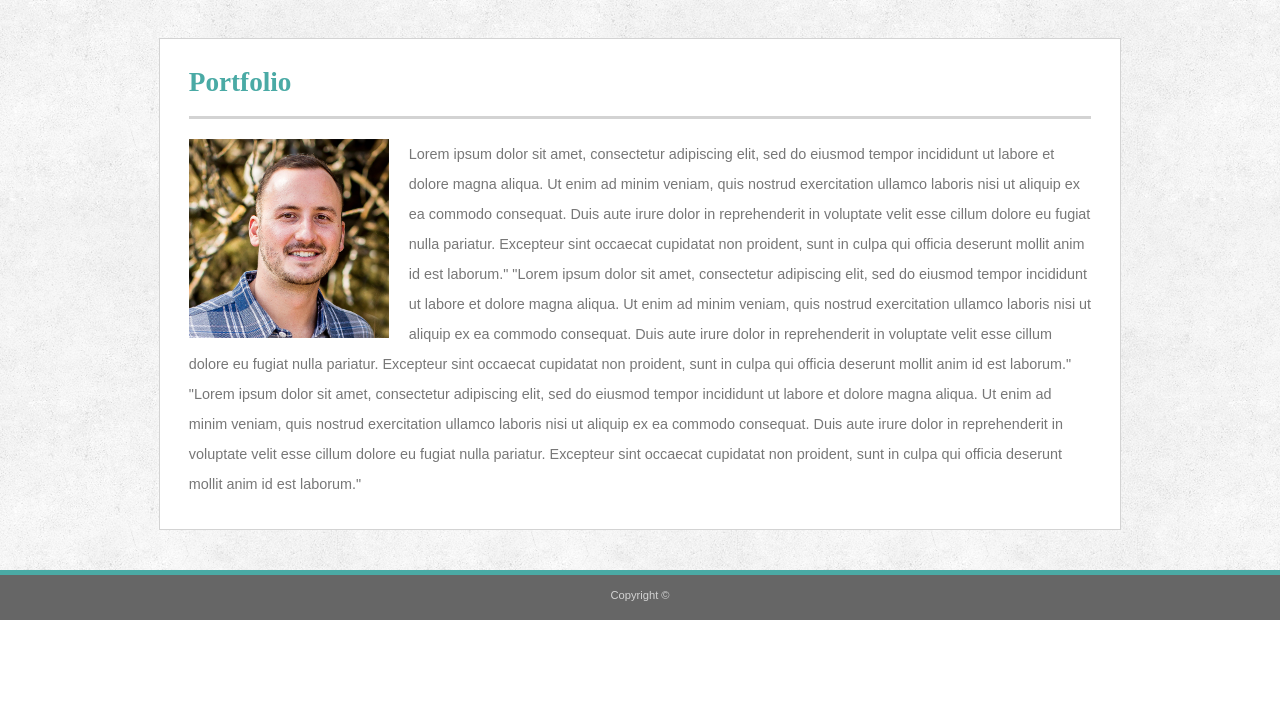
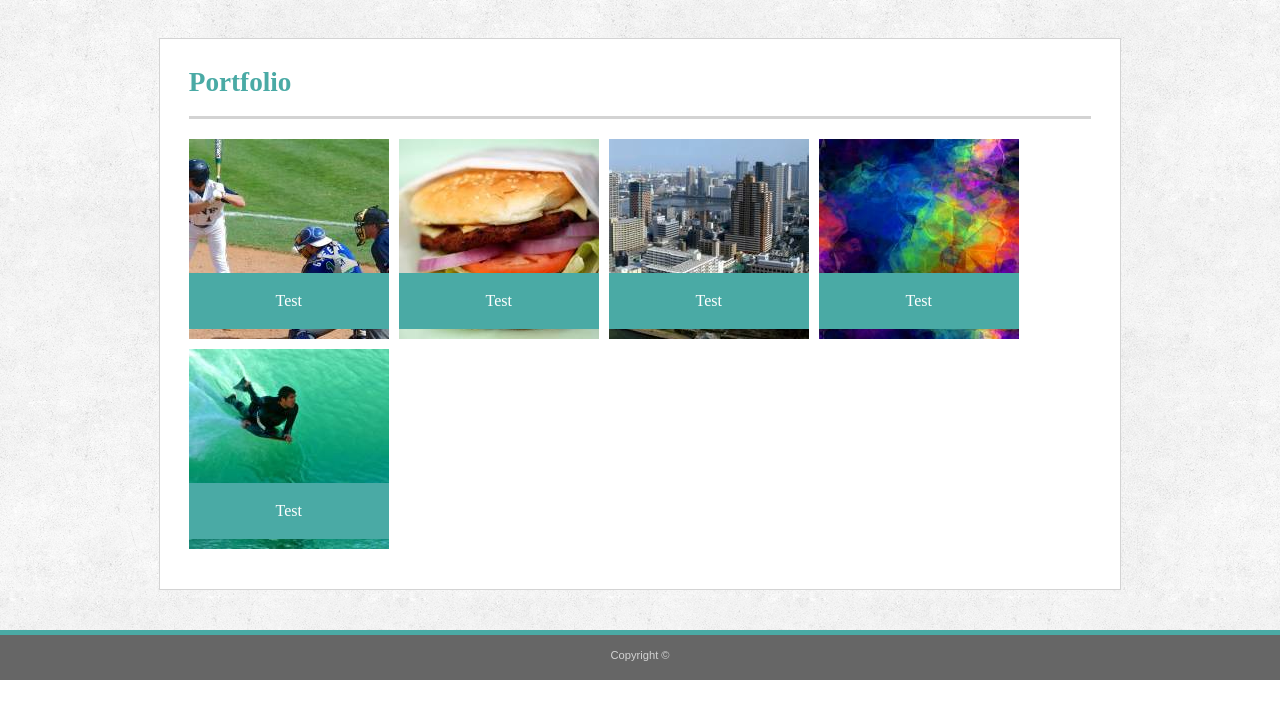
Before and after one commit to alexanderjbeal/Basic-Portfolio, a plain HTML site: page portfolio.html in a window 1280 px wide. Shown: the part 70-788 px from the top of the page. Drawn offline with Linux system fonts and the light colour scheme.

Commit message:
inital text/commit

```diff
--- a/assets/css/style.css
+++ b/assets/css/style.css
@@ -96,6 +96,84 @@ hr.content-hr {
     margin: 20px 0 20px 0;
 }
 
+/* PORTFOLIO PAGE */
+
+.portfolio-container {
+    display: table;
+    width: 100%;
+}
+
+div.portfolio-container div {
+    float: left;
+    margin: 0 10px 10px 0;
+}
+
+div.portfolio-img-ants {
+    width: 200px;
+    height: 200px;
+    background-image: url(https://alexanderjbeal.github.io/Basic-Portfolio/assets/images/ants.jpg);
+    background-size: cover;
+    background-repeat: no-repeat;
+    background-position: center;
+    position: relative;
+}
+div.portfolio-img-baseball {
+    width: 200px;
+    height: 200px;
+    background-image: url(https://alexanderjbeal.github.io/Basic-Portfolio/assets/images/baseball.jpg);
+    background-size: cover;
+    background-repeat: no-repeat;
+    background-position: center;
+    position: relative;
+}
+div.portfolio-img-burger {
+    width: 200px;
+    height: 200px;
+    background-image: url(https://alexanderjbeal.github.io/Basic-Portfolio/assets/images/burger.jpg);
+    background-size: cover;
+    background-repeat: no-repeat;
+    background-position: center;
+    position: relative;
+}
+div.portfolio-img-city {
+    width: 200px;
+    height: 200px;
+    background-image: url(https://alexanderjbeal.github.io/Basic-Portfolio/assets/images/city.jpg);
+    background-size: cover;
+    background-repeat: no-repeat;
+    background-position: center;
+    position: relative;
+}
+div.portfolio-img-colors {
+    width: 200px;
+    height: 200px;
+    background-image: url(https://alexanderjbeal.github.io/Basic-Portfolio/assets/images/colors.jpg);
+    background-size: cover;
+    background-repeat: no-repeat;
+    background-position: center;
+    position: relative;
+}
+div.portfolio-img-surf {
+    width: 200px;
+    height: 200px;
+    background-image: url(https://alexanderjbeal.github.io/Basic-Portfolio/assets/images/surf.jpg);
+    background-size: cover;
+    background-repeat: no-repeat;
+    background-position: center;
+    position: relative;
+}
+.caption {
+    display: block;
+    width:calc(100% - 40px);
+    background-color: #4aaaa5;
+    color: white;
+    padding: 20px;
+    position: absolute;
+    bottom: 0;
+    left: 0;
+    text-align: center;
+}
+
 /* CONACT PAGE */
 
 input[type=text], select, textarea {
--- a/portfolio.html
+++ b/portfolio.html
@@ -33,13 +33,29 @@
                         <div class="content-wrapper">
                                 <h1>Portfolio</h1>
                                 <hr class="content-hr">
-                        <img src="assets/images/alexanderjbeal.jpg" width="200px">
-                    <p>Lorem ipsum dolor sit amet, consectetur adipiscing elit, sed do eiusmod tempor incididunt ut labore et dolore magna aliqua. Ut enim ad minim veniam, quis nostrud exercitation ullamco laboris nisi ut aliquip ex ea commodo consequat. Duis aute irure dolor in reprehenderit in voluptate velit esse cillum dolore eu fugiat nulla pariatur. Excepteur sint occaecat cupidatat non proident, sunt in culpa qui officia deserunt mollit anim id est laborum."
-            "Lorem ipsum dolor sit amet, consectetur adipiscing elit, sed do eiusmod tempor incididunt ut labore et dolore magna aliqua. Ut enim ad minim veniam, quis nostrud exercitation ullamco laboris nisi ut aliquip ex ea commodo consequat. Duis aute irure dolor in reprehenderit in voluptate velit esse cillum dolore eu fugiat nulla pariatur. Excepteur sint occaecat cupidatat non proident, sunt in culpa qui officia deserunt mollit anim id est laborum."
 
-                                "Lorem ipsum dolor sit amet, consectetur adipiscing elit, sed do eiusmod tempor incididunt ut labore et dolore magna aliqua. Ut enim ad minim veniam, quis nostrud exercitation ullamco laboris nisi ut aliquip ex ea commodo consequat. Duis aute irure dolor in reprehenderit in voluptate velit esse cillum dolore eu fugiat nulla pariatur. Excepteur sint occaecat cupidatat non proident, sunt in culpa qui officia deserunt mollit anim id est laborum."
+                                <div class="portfolio-container">
+                                    <div class="portfolio-img-baseball">
+                                        <div class="caption">Test</div>
+                                    </div>
 
-                              </p>
+                                    <div class="portfolio-img-burger">
+                                        <div class="caption">Test</div>
+                                    </div>
+
+                                    <div class="portfolio-img-city">
+                                        <div class="caption">Test</div>
+                                    </div>
+
+                                    <div class="portfolio-img-colors">
+                                        <div class="caption">Test</div>
+                                    </div>
+
+                                    <div class="portfolio-img-surf">
+                                        <div class="caption">Test</div>
+                                    </div>
+                                </div>
+
                         </div>
 
                     </section>
```
Also changed, not shown: index.html (+1 -6 lines). Lines whose indentation alone changed are shown as unchanged.
